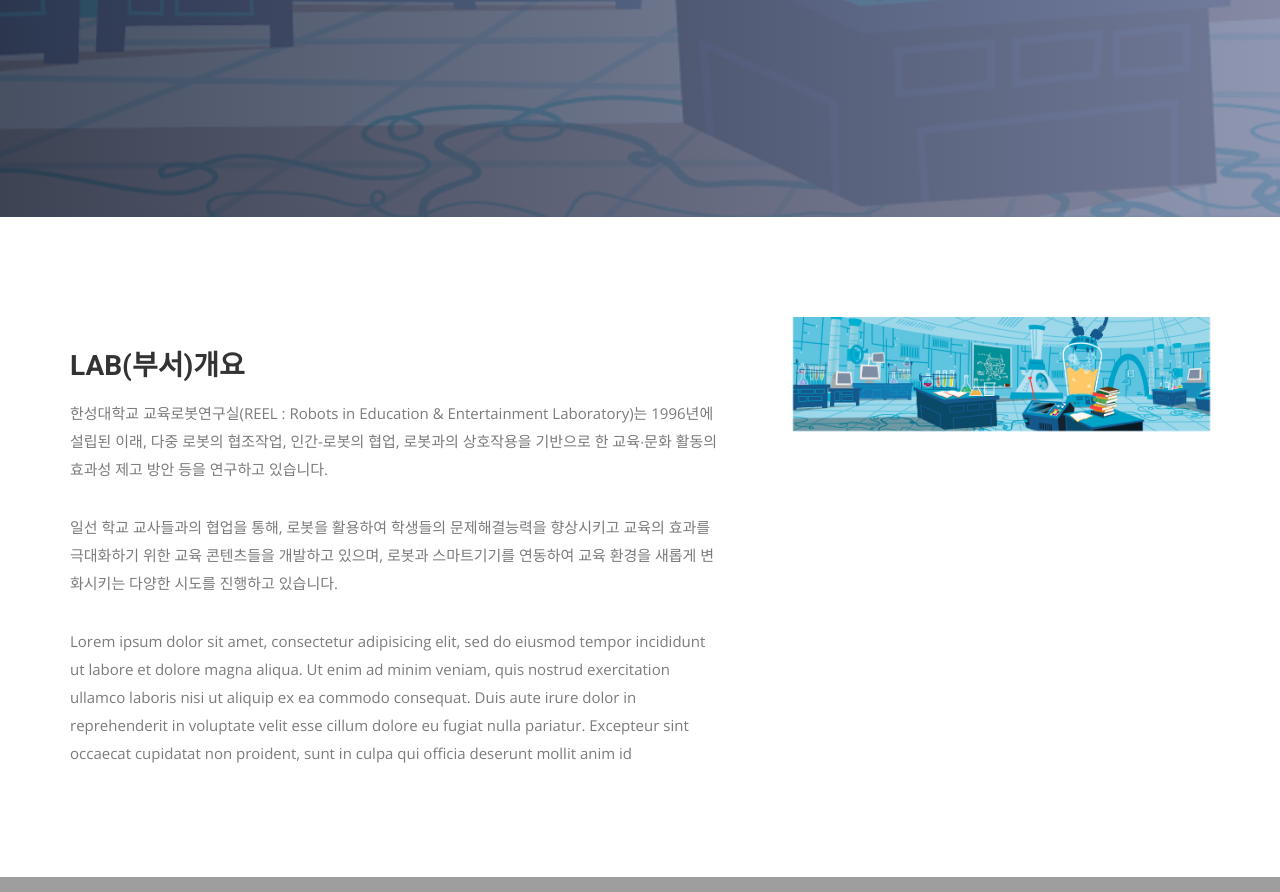
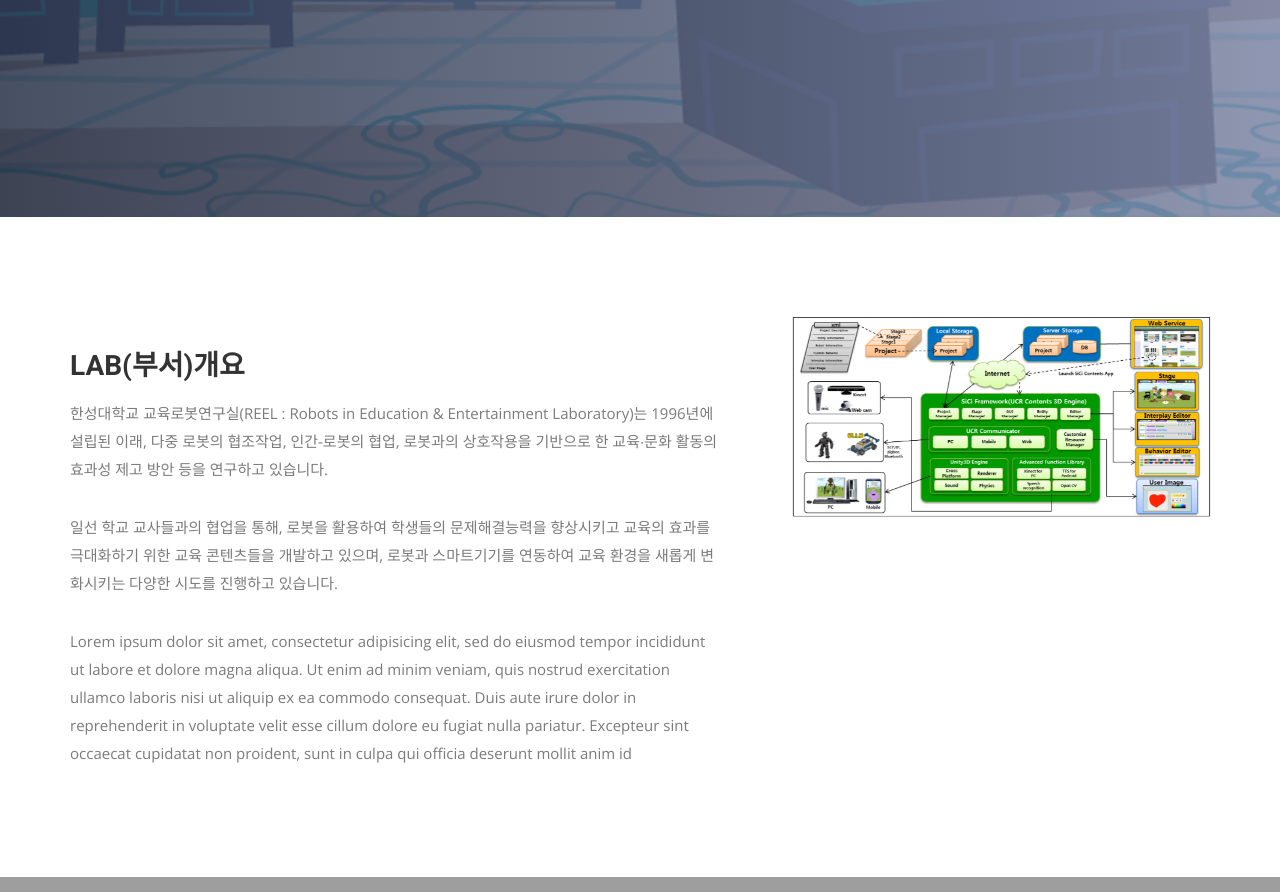
Before and after one commit to reelmaster/Reel-web, a Jekyll site: the page built from index.html, in a window 1280 px wide. Shown: the part 638-1530 px from the top of the page. Built offline with Jekyll 4.4.1, drawn with Linux system fonts in a browser that asks for light colours; nearby versions of some CDN libraries; some web fonts are replaced; grey boxes are pictures that could not be loaded.

Commit message:
updated
updated

```diff
--- a/index.html
+++ b/index.html
@@ -37,7 +37,7 @@ permalink: /
       </div><!-- .col-md-7 close -->
       <div class="col-md-5 col-sm-12">
         <div class="block">
-          <img src="img/Reel_cover.png" alt="Img">
+          <img src="img/siciarchitect.png" alt="Img">
         </div>
       </div><!-- .col-md-5 close -->
     </div>
```
Also changed, not shown: img/siciarchitect.png (added).
